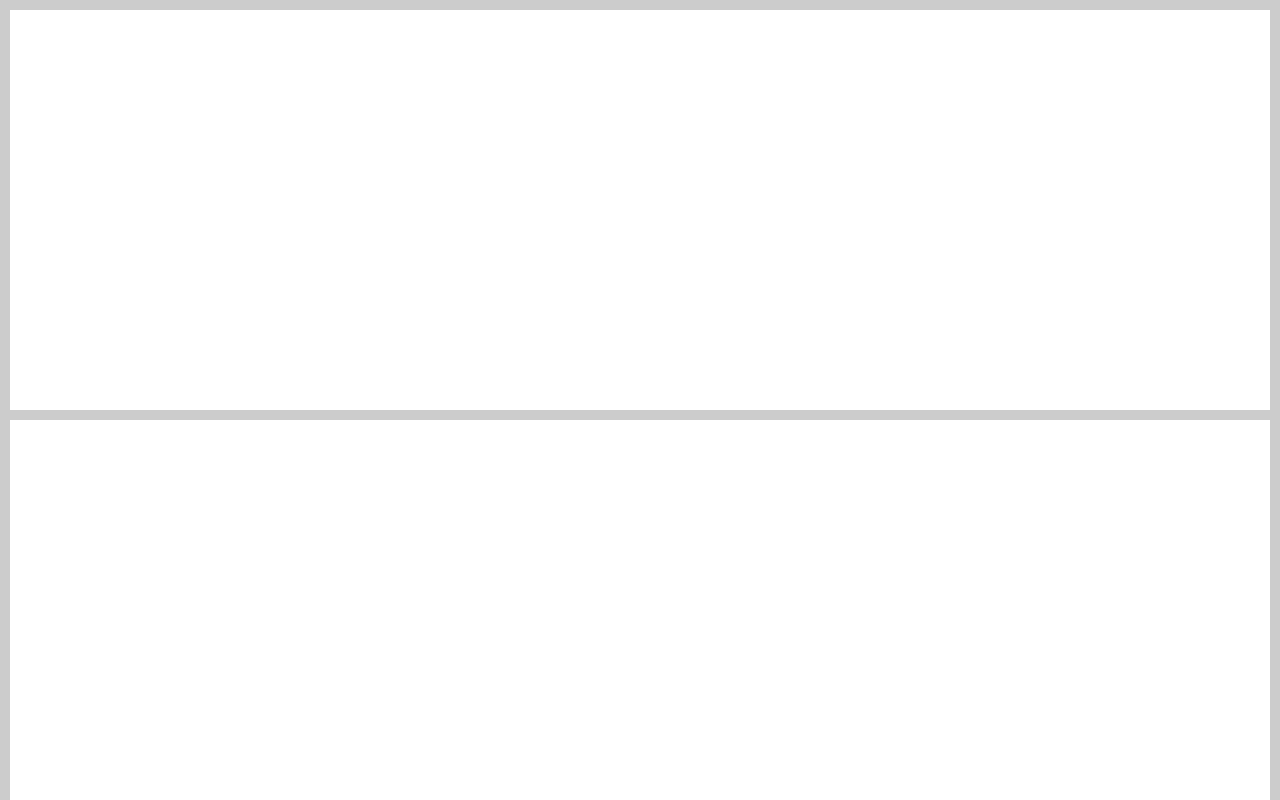
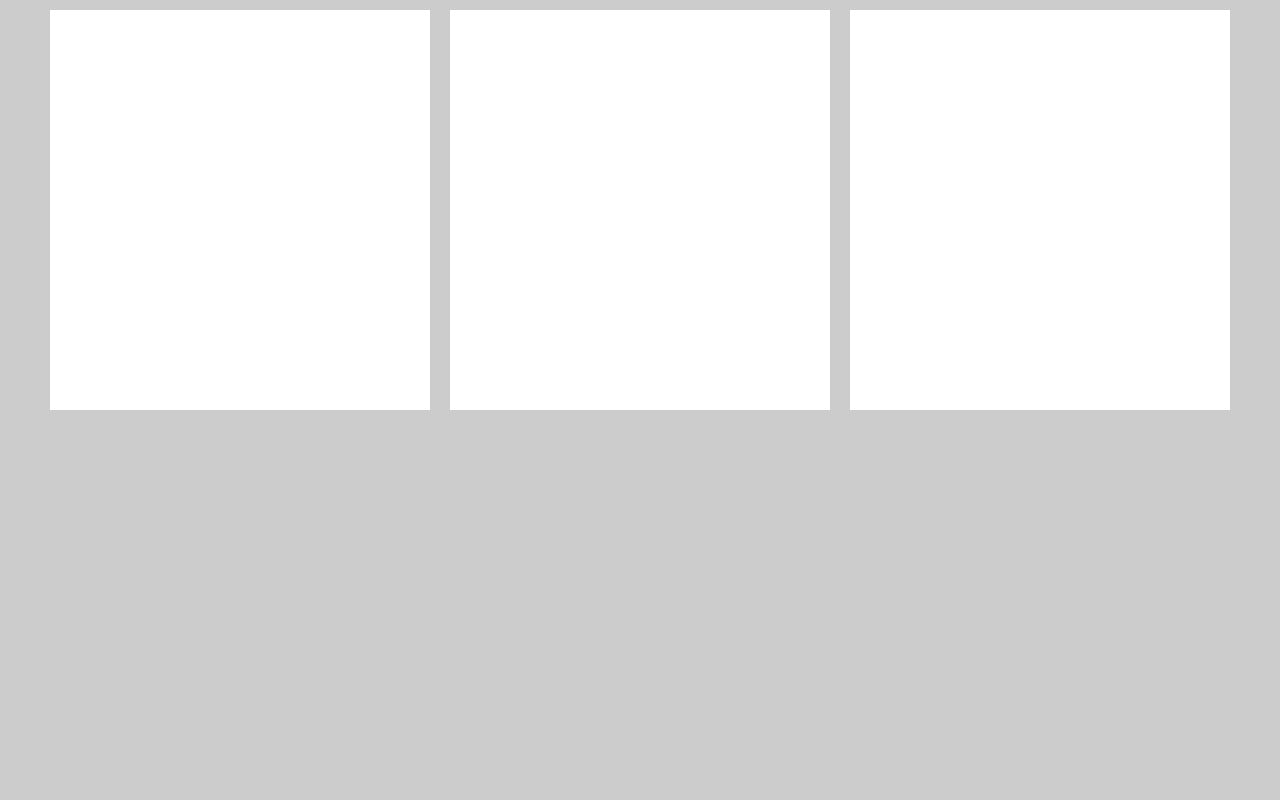
Before and after one commit to kamuuucka/web_y1, a plain HTML site: page wave4_mediaqueries_liquid_layouts_wk6_templates/wave4_mediaqueries_liquid_layouts_wk6_templates/templates/6/index.html in a window 1280 px wide. Shown: the top 800 px of the page. Drawn offline with Linux system fonts and the light colour scheme.

Commit message:
wave4:ass6

```diff
--- a/wave4_mediaqueries_liquid_layouts_wk6_templates/wave4_mediaqueries_liquid_layouts_wk6_templates/templates/6/css/style.css
+++ b/wave4_mediaqueries_liquid_layouts_wk6_templates/wave4_mediaqueries_liquid_layouts_wk6_templates/templates/6/css/style.css
@@ -1,14 +1,22 @@
-*{
+* {
     margin: 0;
     padding: 0;
 }
 
-body{
+body {
     background-color: #CCCCCC;
+    display: flex;
+    justify-content: center;
 }
 
-main div{
+main {
+    width: 1200px;
+    display: flex;
+}
+
+main div {
     background-color: #FFFFFF;
+    flex: 1 0 0;
     height: 400px;
     margin: 10px;
 }
```
Lines whose indentation alone changed are shown as unchanged.
